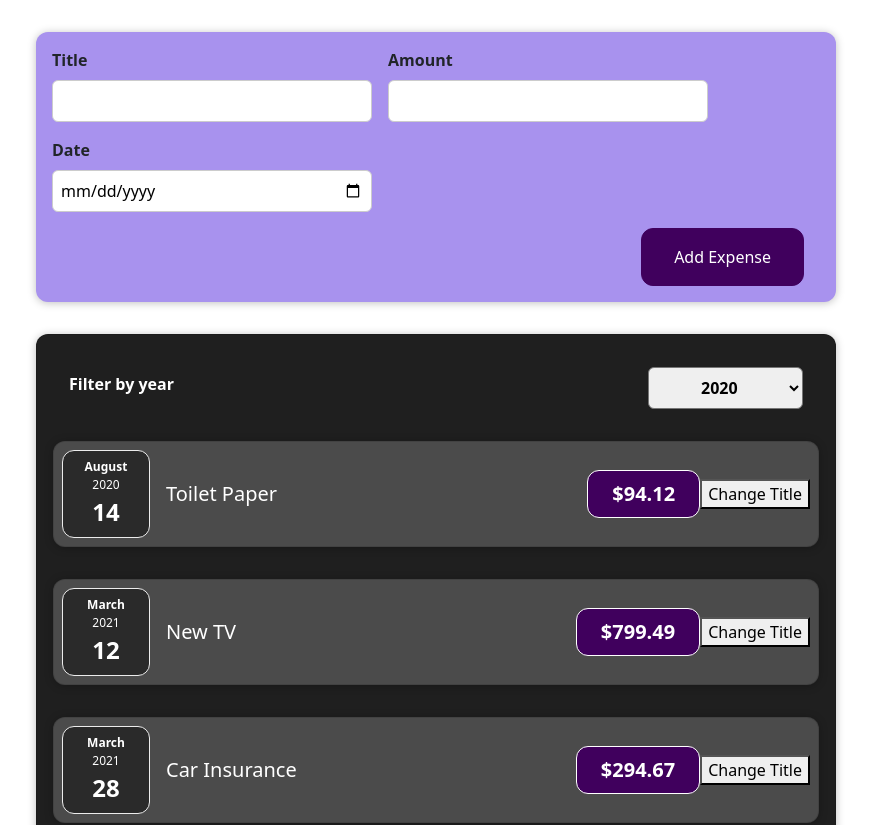
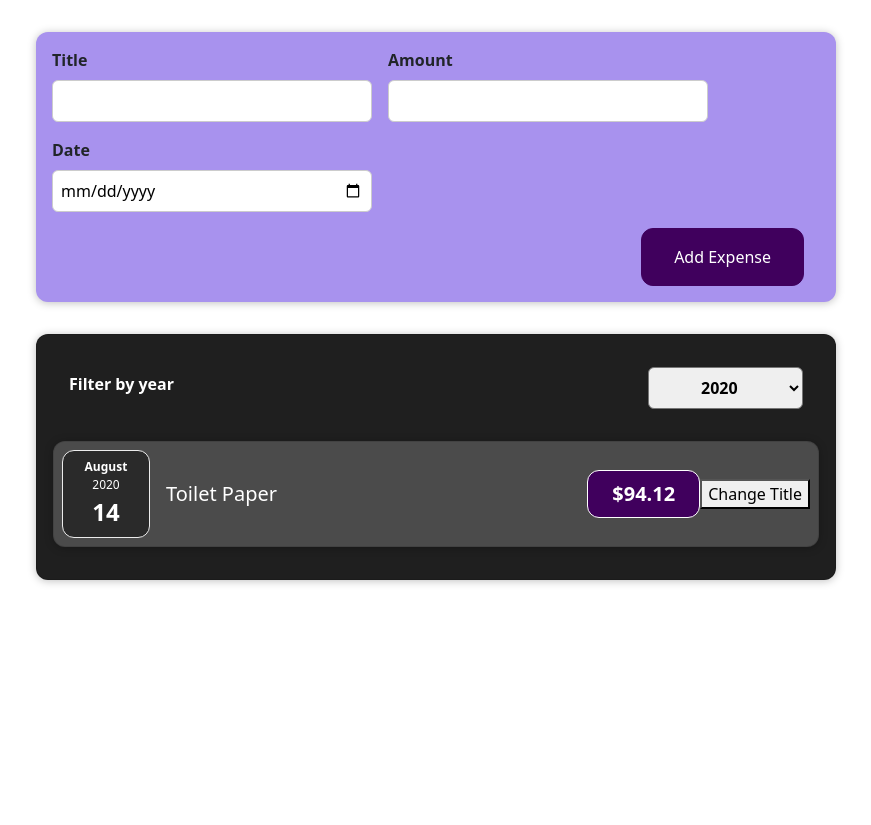
Before and after one commit to nidhijagga/demo-react, a React (Create React App) app: page / in a window 1280 px wide. Shown: the top 825 px of the page, without its empty margins (204-1075 px from the left). After the commit the page ends 800 px from the top, so only its background shows below. Built offline with nearby package versions, Linux system fonts and the light colour scheme.

Commit message:
Task 11 - Implementing the filter feature

```diff
--- a/src/components/Expenses.js
+++ b/src/components/Expenses.js
@@ -1,25 +1,29 @@
-import React, { useState } from "react";
+import React, { useState } from 'react';
 
-import ExpenseItem from "./ExpenseItem";
-import Card from "./Card";
-import ExpensesFilter from "./ExpenseFilter";
+import ExpenseItem from './ExpenseItem';
+import Card from './Card';
+import ExpensesFilter from './ExpenseFilter'
 import "./Expenses.css";
 
 const Expenses = (props) => {
-  const [filteredYear, setFilteredYear] = useState("2020");
+  const [filteredYear, setFilteredYear] = useState('2020');
 
   const filterChangeHandler = (selectedYear) => {
     setFilteredYear(selectedYear);
   };
 
+  const filteredExpenses = props.items.filter(expense => {
+    return expense.date.getFullYear().toString() === filteredYear;
+  });
+
   return (
     <div>
-      <Card className="expenses">
+      <Card className='expenses'>
         <ExpensesFilter
           selected={filteredYear}
           onChangeFilter={filterChangeHandler}
         />
-        {props.items.map((expense) => (
+        {filteredExpenses.map((expense) => (
           <ExpenseItem
             key={expense.id}
             title={expense.title}
```
